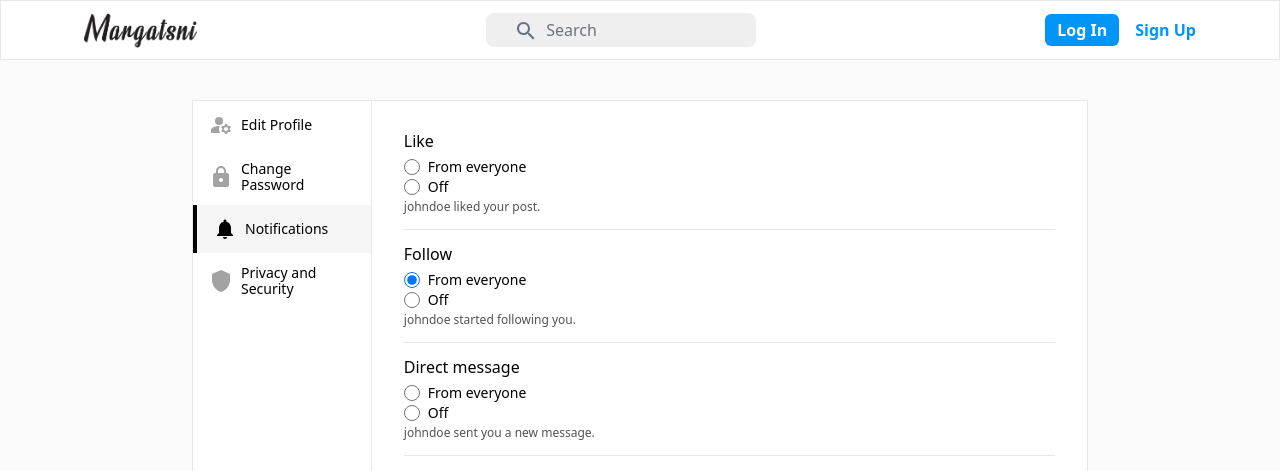
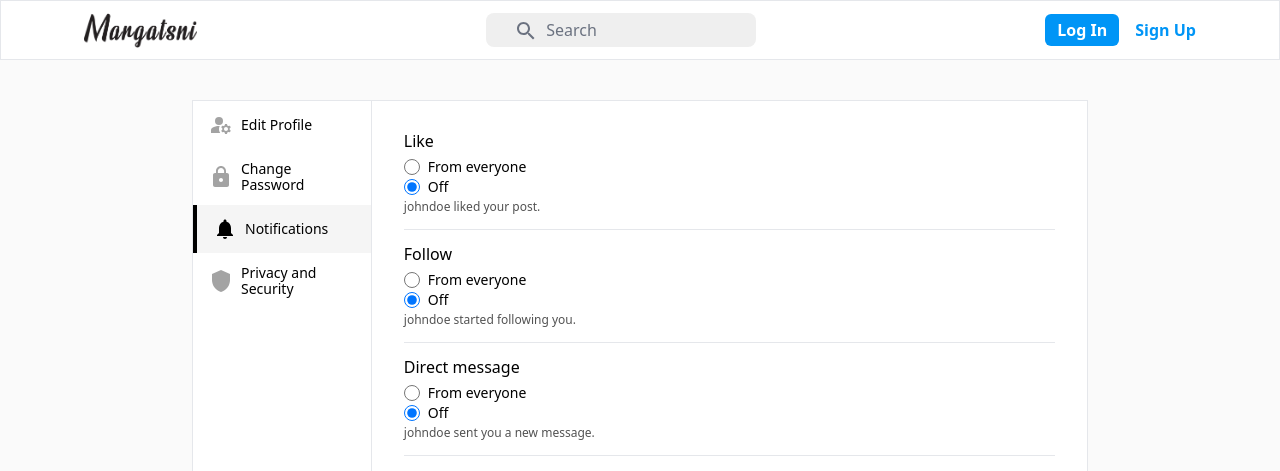
Before and after one commit to andrewphm/margatsni, a Next.js app: page /account/settings in a window 1280 px wide. Both pictures are taken after a click on the element "Notifications". Shown: the top 471 px of the page. Built offline with nearby package versions, Linux system fonts and the light colour scheme.

Commit message:
Create state for Notification settings and add onChange handlers

```diff
--- a/src/components/profile_settings/NotificationSettings.jsx
+++ b/src/components/profile_settings/NotificationSettings.jsx
@@ -1,4 +1,16 @@
-const NotificationSettings = () => {
+import { useState } from 'react';
+
+const NotificationSettings = ({ notificationSettings }) => {
+  const [likeNotificationSetting, setLikeNotificationSetting] = useState(
+    notificationSettings?.likeNotificationSetting || false
+  );
+  const [followNotificationSetting, setFollowNotificationSetting] = useState(
+    notificationSettings?.followNotificationSetting || false
+  );
+  const [messageNotificationSetting, setMessageNotificationSetting] = useState(
+    notificationSettings?.messageNotificationSetting || false
+  );
+
   const handleNotificationChange = (e) => {};
 
   return (
@@ -14,10 +26,12 @@ const NotificationSettings = () => {
               <input
                 className="h-4 w-4"
                 type="radio"
-                name="likeOff"
+                name="likeNotificationSetting"
                 id="likeOn"
-                value="on"
-                checked={true}
+                checked={likeNotificationSetting}
+                onChange={() => {
+                  setLikeNotificationSetting((prev) => true);
+                }}
               />
               <label className="text-sm font-medium" htmlFor="likeOn">
                 From everyone
@@ -27,10 +41,12 @@ const NotificationSettings = () => {
               <input
                 className="h-4 w-4"
                 type="radio"
-                name="likeOff"
+                checked={!likeNotificationSetting}
+                name="likeNotificationSetting"
                 id="likeOff"
-                value="off"
-                checked={false}
+                onChange={() => {
+                  setLikeNotificationSetting((prev) => false);
+                }}
               />
               <label className="text-sm font-medium" htmlFor="likeOff">
                 Off
@@ -49,10 +65,10 @@ const NotificationSettings = () => {
               <input
                 className="h-4 w-4"
                 type="radio"
-                name="likeOff"
+                name="followNotificationSetting"
                 id="likeOn"
-                value="on"
-                checked={true}
+                checked={followNotificationSetting}
+                onChange={() => setFollowNotificationSetting((prev) => true)}
               />
               <label className="text-sm font-medium" htmlFor="likeOn">
                 From everyone
@@ -62,10 +78,10 @@ const NotificationSettings = () => {
               <input
                 className="h-4 w-4"
                 type="radio"
-                name="likeOff"
+                name="followNotificationSetting"
                 id="likeOff"
-                value="off"
-                checked={false}
+                checked={!followNotificationSetting}
+                onChange={() => setFollowNotificationSetting((prev) => false)}
               />
               <label className="text-sm font-medium" htmlFor="likeOff">
                 Off
@@ -84,9 +100,10 @@ const NotificationSettings = () => {
               <input
                 className="h-4 w-4"
                 type="radio"
-                name="likeOff"
+                name="directMessageNotification"
                 id="likeOn"
-                value="on"
+                checked={messageNotificationSetting}
+                onChange={() => setMessageNotificationSetting((prev) => true)}
               />
               <label className="text-sm font-medium" htmlFor="likeOn">
                 From everyone
@@ -96,9 +113,10 @@ const NotificationSettings = () => {
               <input
                 className="h-4 w-4"
                 type="radio"
-                name="likeOff"
+                name="directMessageNotification"
                 id="likeOff"
-                value="off"
+                checked={!messageNotificationSetting}
+                onChange={() => setMessageNotificationSetting((prev) => false)}
               />
               <label className="text-sm font-medium" htmlFor="likeOff">
                 Off
```
